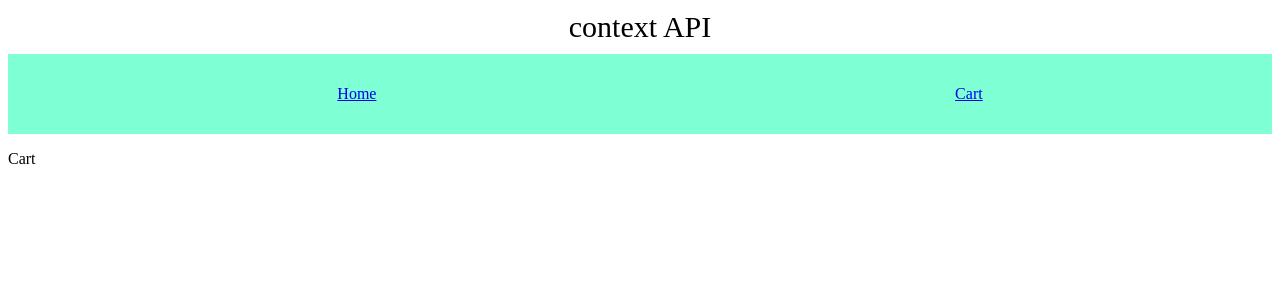
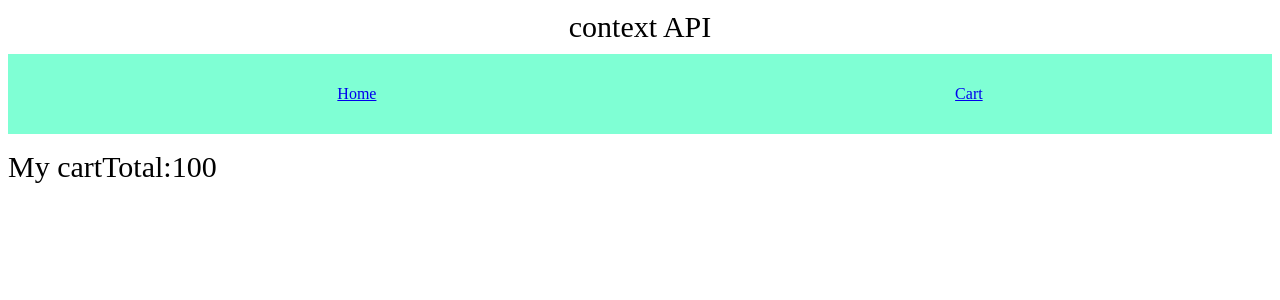
Before and after one commit to aswathyeg/reactHooks, a React (Create React App) app: page /cart in a window 1280 px wide. Shown: the top 300 px of the page. Built offline with nearby package versions, Linux system fonts and the light colour scheme.

Commit message:
added style

```diff
--- a/src/components/shoppingCart/Cart.js
+++ b/src/components/shoppingCart/Cart.js
@@ -1,5 +1,10 @@
 import React from "react";
 const Cart = () => {
-  return <div>Cart</div>;
+  return (
+    <div>
+      <span style={{ fontSize: 30 }}>My cart</span>
+      <span style={{ fontSize: 30 }}>Total:{100}</span>
+    </div>
+  );
 };
 export default Cart;
```
